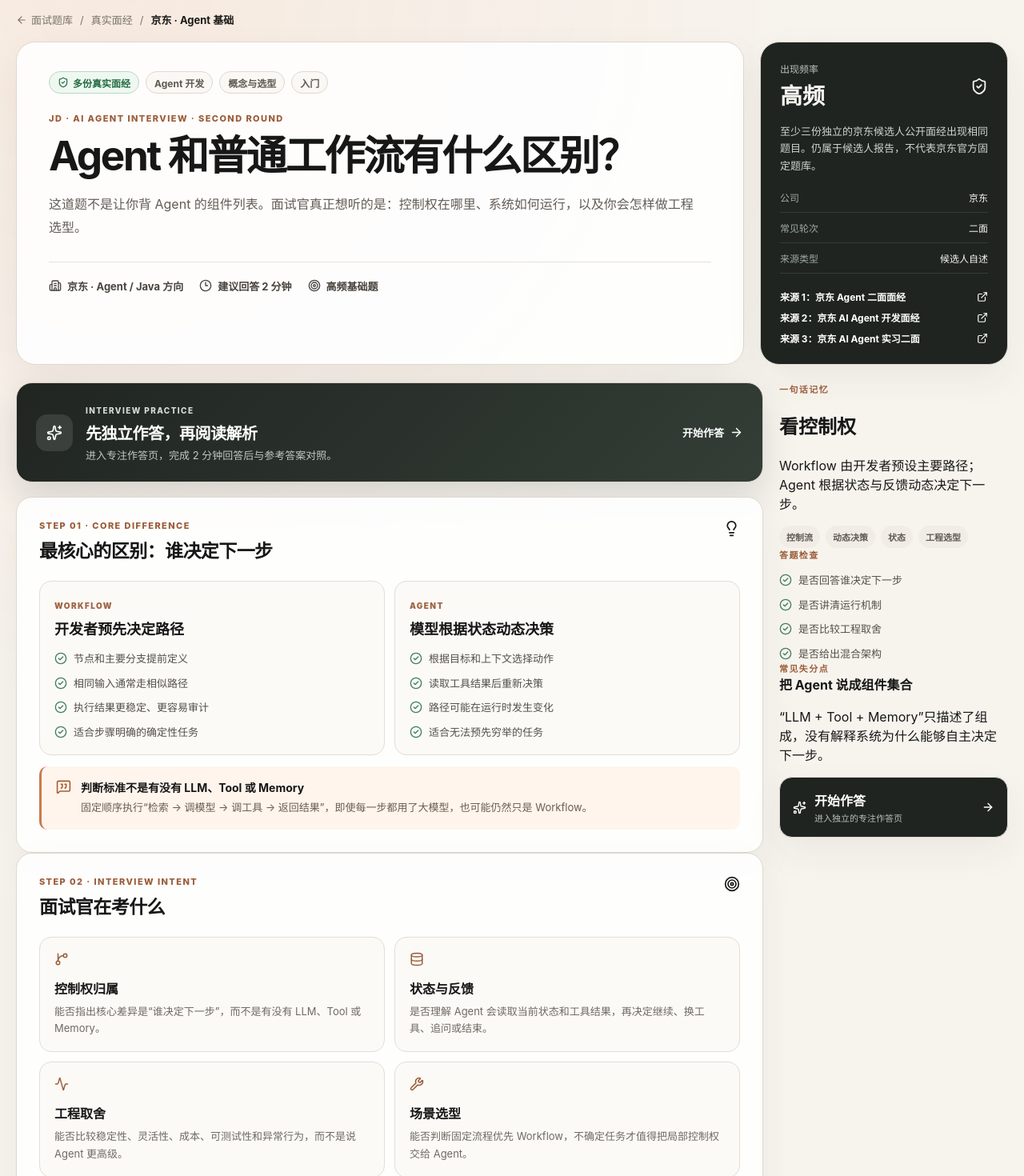
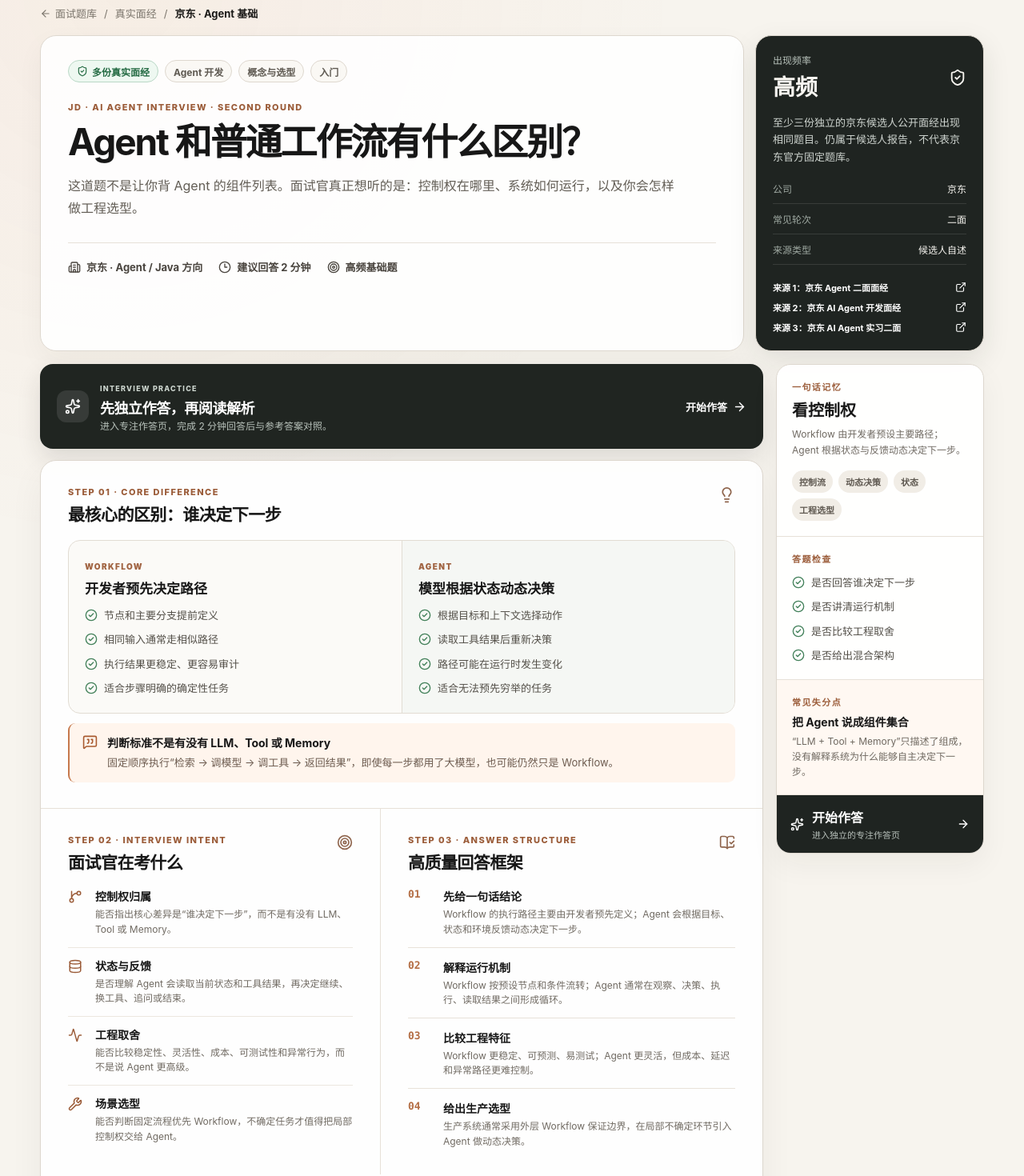
Before and after one commit to 1264585648/interview, a Next.js app: page /questions/agent-vs-workflow in a window 1280 px wide. Shown: the part 80-1550 px from the top of the page at 80% size. Built offline with nearby package versions, Linux system fonts and the light colour scheme.

Commit message:
style: unify question detail into continuous reading surface

```diff
--- a/app/questions/jd-agent-vs-workflow/JdAgentVsWorkflowPage.module.css
+++ b/app/questions/jd-agent-vs-workflow/JdAgentVsWorkflowPage.module.css
@@ -1,51 +1,103 @@
+.compactPage {
+  padding-top: 20px;
+  background:
+    radial-gradient(circle at 12% 0%, rgba(239, 111, 54, 0.055), transparent 28%),
+    #f7f4ee;
+}
+
+.compactShell {
+  width: min(1180px, calc(100% - 40px));
+}
+
+.compactHero {
+  grid-template-columns: minmax(0, 1fr) 286px;
+  gap: 14px;
+  margin-bottom: 16px;
+}
+
+.heroMain {
+  padding: 30px 34px;
+  border-radius: 20px;
+  box-shadow: 0 12px 34px rgba(47, 37, 25, 0.045);
+}
+
+.heroMain h1 {
+  margin-top: 8px;
+  margin-bottom: 14px;
+  font-size: clamp(34px, 3.7vw, 46px);
+}
+
+.heroMain p {
+  max-width: 760px;
+}
+
+.sourceCard {
+  padding: 21px;
+  border-radius: 20px;
+  box-shadow: 0 12px 34px rgba(31, 36, 33, 0.1);
+}
+
+.sourceCard a {
+  font-size: 11px;
+}
+
+.compactLayout {
+  grid-template-columns: minmax(0, 1fr) 260px;
+  gap: 16px;
+}
+
+.articleColumn {
+  gap: 14px;
+}
+
 .practiceLaunch {
   display: grid;
   grid-template-columns: auto minmax(0, 1fr) auto;
   align-items: center;
-  gap: 16px;
-  min-height: 108px;
-  padding: 22px 24px;
-  border: 1px solid #d8d1c7;
-  border-radius: 20px;
-  background: linear-gradient(135deg, #202521, #343d36);
+  gap: 14px;
+  min-height: 82px;
+  padding: 17px 20px;
+  border: 1px solid rgba(31, 36, 33, 0.12);
+  border-radius: 16px;
+  background: #202521;
   color: #fff;
   text-decoration: none;
-  box-shadow: 0 18px 44px rgba(31, 36, 33, 0.14);
+  box-shadow: 0 12px 30px rgba(31, 36, 33, 0.12);
   transition: transform 160ms ease, box-shadow 160ms ease;
 }
 
 .practiceLaunch:hover {
-  transform: translateY(-2px);
-  box-shadow: 0 22px 52px rgba(31, 36, 33, 0.2);
+  transform: translateY(-1px);
+  box-shadow: 0 16px 36px rgba(31, 36, 33, 0.17);
 }
 
 .launchIcon {
-  width: 46px;
-  height: 46px;
+  width: 40px;
+  height: 40px;
   display: grid;
   place-items: center;
-  border-radius: 14px;
-  background: rgba(255, 255, 255, 0.11);
+  border-radius: 12px;
+  background: rgba(255, 255, 255, 0.1);
 }
 
 .launchCopy span {
-  color: #d7ded9;
-  font-size: 10px;
+  color: #cdd6cf;
+  font-size: 9px;
   font-weight: 800;
   letter-spacing: 0.14em;
 }
 
 .launchCopy h2 {
-  margin: 5px 0 4px;
-  font-size: 20px;
+  margin: 3px 0 2px;
+  font-size: 18px;
   letter-spacing: -0.025em;
 }
 
 .launchCopy p {
   margin: 0;
-  color: #c0c9c2;
-  font-size: 13px;
-  line-height: 1.6;
+  color: #b9c3bc;
+  font-size: 12px;
+  line-height: 1.55;
 }
 
 .practiceLaunch > strong {
@@ -56,15 +108,326 @@
   font-size: 13px;
 }
 
+.articleSurface {
+  overflow: hidden;
+  border: 1px solid #ddd7ce;
+  border-radius: 20px;
+  background: rgba(255, 255, 255, 0.93);
+  box-shadow: 0 16px 44px rgba(47, 37, 25, 0.05);
+}
+
+.articleSurface .articleSection {
+  border: 0;
+  border-radius: 0;
+  background: transparent;
+  padding: 32px 34px;
+  box-shadow: none;
+}
+
+.articleSurface > .articleSection + .articleSection {
+  border-top: 1px solid #e7e1d8;
+}
+
+.sectionHeader {
+  margin-bottom: 18px;
+}
+
+.sectionHeader h2 {
+  margin-top: 5px;
+  font-size: 21px;
+}
+
+.sectionHeader > svg {
+  color: #8f654d;
+}
+
+.flatComparison {
+  gap: 0;
+  overflow: hidden;
+  border: 1px solid #e2dcd3;
+  border-radius: 15px;
+  background: #fbfaf7;
+}
+
+.flatComparison > article {
+  border: 0;
+  border-radius: 0;
+  background: transparent;
+  padding: 20px;
+}
+
+.flatComparison > article + article {
+  border-left: 1px solid #e2dcd3;
+  background: #f5f7f4;
+}
+
+.flatComparison h3 {
+  margin-top: 6px;
+  font-size: 17px;
+}
+
+.flatComparison ul {
+  margin-top: 13px;
+}
+
+.boundaryNote {
+  margin-top: 12px;
+  border-left-width: 2px;
+  border-radius: 9px;
+  padding: 14px 16px;
+}
+
+.splitSection {
+  display: grid;
+  grid-template-columns: minmax(0, 0.94fr) minmax(0, 1.06fr);
+  border-top: 1px solid #e7e1d8;
+}
+
+.splitSection .articleSection {
+  min-width: 0;
+}
+
+.splitSection .articleSection + .articleSection {
+  border-left: 1px solid #e7e1d8;
+}
+
+.compactDimensionGrid {
+  grid-template-columns: 1fr;
+  gap: 0;
+}
+
+.compactDimensionGrid article {
+  display: grid;
+  grid-template-columns: 24px minmax(0, 1fr);
+  column-gap: 10px;
+  border: 0;
+  border-bottom: 1px solid #ece7df;
+  border-radius: 0;
+  background: transparent;
+  padding: 12px 0;
+}
+
+.compactDimensionGrid article:first-child {
+  padding-top: 0;
+}
+
+.compactDimensionGrid article:last-child {
+  border-bottom: 0;
+  padding-bottom: 0;
+}
+
+.compactDimensionGrid article > svg {
+  grid-row: 1 / span 2;
+  margin-top: 2px;
+}
+
+.compactDimensionGrid h3 {
+  margin: 0 0 4px;
+  font-size: 14px;
+}
+
+.compactDimensionGrid p {
+  font-size: 12px;
+  line-height: 1.55;
+}
+
+.compactFramework article {
+  grid-template-columns: 34px minmax(0, 1fr);
+  gap: 10px;
+  padding: 12px 0;
+}
+
+.compactFramework article:first-child {
+  padding-top: 0;
+}
+
+.compactFramework article:last-child {
+  padding-bottom: 0;
+}
+
+.compactFramework h3 {
+  margin: 0 0 4px;
+  font-size: 14px;
+}
+
+.compactFramework p {
+  font-size: 12px;
+  line-height: 1.55;
+}
+
+.compactFollowups {
+  gap: 0;
+  border-top: 1px solid #e8e2da;
+}
+
+.compactFollowups details {
+  border: 0;
+  border-bottom: 1px solid #e8e2da;
+  border-radius: 0;
+  background: transparent;
+}
+
+.compactFollowups details:last-child {
+  border-bottom: 0;
+}
+
+.compactFollowups summary {
+  padding: 14px 2px;
+}
+
+.compactFollowups details p {
+  padding: 0 2px 14px 34px;
+}
+
+.summarySidebar {
+  top: 82px;
+  gap: 0;
+}
+
+.summaryCard {
+  overflow: hidden;
+  border: 1px solid #ddd7ce;
+  border-radius: 18px;
+  background: rgba(255, 255, 255, 0.94);
+  box-shadow: 0 14px 36px rgba(47, 37, 25, 0.05);
+}
+
+.summaryBlock {
+  padding: 19px;
+  border-bottom: 1px solid #e7e1d8;
+}
+
+.summaryBlock h2 {
+  margin: 6px 0 7px;
+  font-size: 20px;
+}
+
+.summaryBlock > p {
+  margin: 0;
+  color: #6f6961;
+  font-size: 12px;
+  line-height: 1.6;
+}
+
+.summaryBlock ul {
+  margin-top: 13px;
+}
+
+.warningBlock {
+  background: #fff8f2;
+}
+
+.warningBlock strong {
+  display: block;
+  margin: 7px 0 5px;
+  font-size: 14px;
+}
+
+.sidebarAction {
+  border: 0;
+  border-radius: 0;
+  padding: 15px 17px;
+  box-shadow: none;
+}
+
+.sidebarAction:hover {
+  transform: none;
+}
+
+@media (max-width: 980px) {
+  .compactHero,
+  .compactLayout {
+    grid-template-columns: 1fr;
+  }
+
+  .summarySidebar {
+    position: static;
+  }
+
+  .summaryCard {
+    display: grid;
+    grid-template-columns: repeat(3, minmax(0, 1fr));
+  }
+
+  .summaryBlock {
+    border-right: 1px solid #e7e1d8;
+    border-bottom: 0;
+  }
+
+  .warningBlock {
+    border-right: 0;
+  }
+
+  .sidebarAction {
+    grid-column: 1 / -1;
+  }
+}
+
+@media (max-width: 760px) {
+  .splitSection {
+    grid-template-columns: 1fr;
+  }
+
+  .splitSection .articleSection + .articleSection {
+    border-top: 1px solid #e7e1d8;
+    border-left: 0;
+  }
+
+  .summaryCard {
+    grid-template-columns: 1fr;
+  }
+
+  .summaryBlock {
+    border-right: 0;
+    border-bottom: 1px solid #e7e1d8;
+  }
+}
+
 @media (max-width: 680px) {
+  .compactPage {
+    padding-top: 16px;
+  }
+
+  .compactShell {
+    width: min(100% - 24px, 1180px);
+  }
+
+  .heroMain,
+  .sourceCard,
+  .articleSurface,
+  .summaryCard {
+    border-radius: 16px;
+  }
+
+  .heroMain {
+    padding: 24px 20px;
+  }
+
   .practiceLaunch {
     grid-template-columns: auto minmax(0, 1fr);
-    padding: 19px;
+    padding: 17px;
   }
 
   .practiceLaunch > strong {
     grid-column: 2;
     justify-self: start;
-    margin-top: 3px;
+    margin-top: 2px;
+  }
+
+  .articleSurface .articleSection {
+    padding: 24px 18px;
+  }
+
+  .sectionHeader h2 {
+    font-size: 19px;
+  }
+
+  .flatComparison {
+    grid-template-columns: 1fr;
+  }
+
+  .flatComparison > article + article {
+    border-top: 1px solid #e2dcd3;
+    border-left: 0;
   }
 }
```
